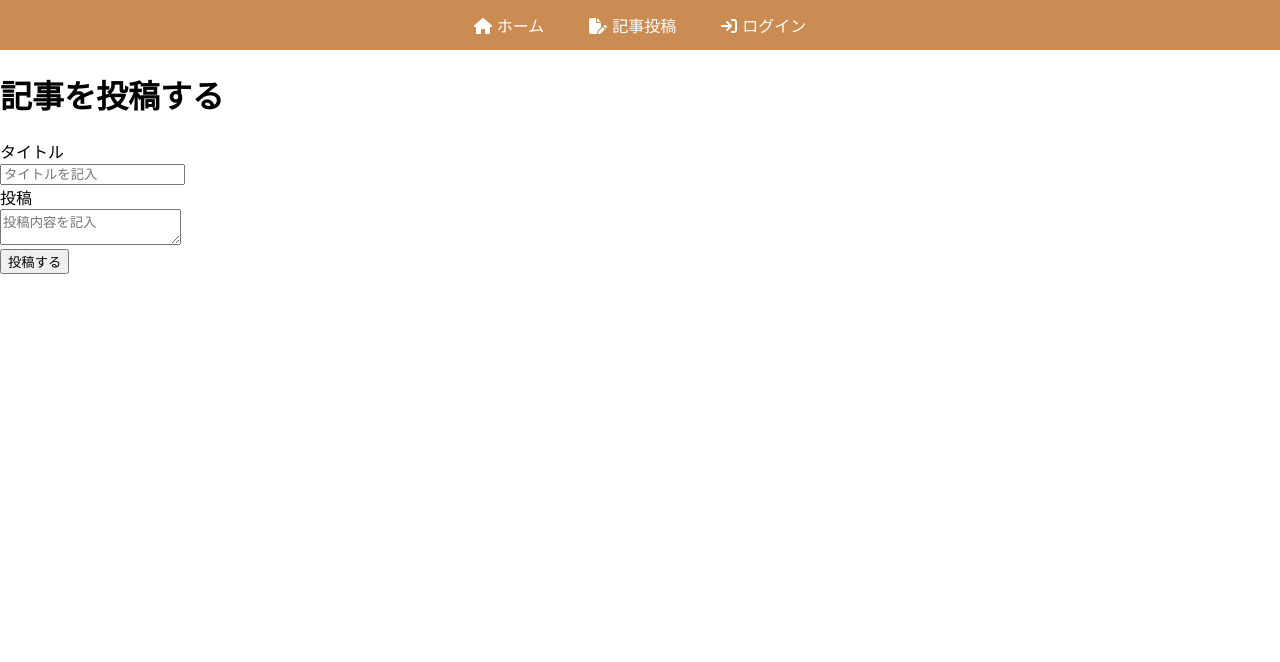
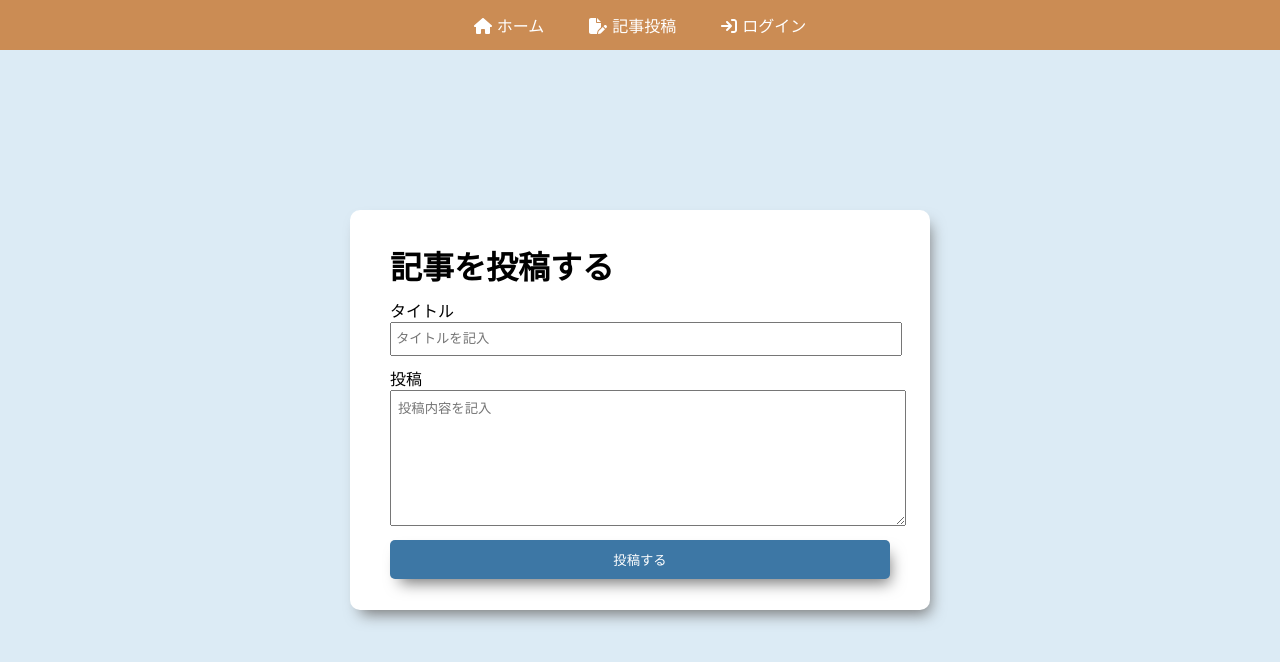
Before and after one commit to nao-United92/react-firebase-blog, a React (Create React App) app: page /createpost in a window 1280 px wide. Shown: the top 662 px of the page. Built offline with nearby package versions, Linux system fonts and the light colour scheme.

Commit message:
ブログ記事投稿にCSSを適用

```diff
--- a/src/components/CreatePost.css
+++ b/src/components/CreatePost.css
@@ -0,0 +1,53 @@
+.createPostPage {
+  display: flex;
+  align-items: center;
+  justify-content: center;
+  height: 90vh;
+}
+
+.postContainer {
+  background-color: white;
+  border-radius: 10px;
+  display: flex;
+  flex-direction: column;
+  justify-content: center;
+  height: 400px;
+  width: 500px;
+  gap: 10px;
+  padding: 0 40px;
+  box-shadow: 5px 9px 15px -5px #777777;
+}
+
+.postContainer h1 {
+  margin: 0;
+}
+
+.postContainer input {
+  width: 100%;
+  height: 30px;
+  outline: none;
+  padding: 0 4px;
+}
+
+.postContainer textarea {
+  width: 100%;
+  height: 120px;
+  outline: none;
+  padding: 7px;
+}
+
+.postButton {
+  padding: 10px 0;
+  background-color: #3d77a5;
+  border: none;
+  box-shadow: 5px 9px 15px -5px #777777;
+  color: white;
+  border-radius: 5px;
+  cursor: pointer;
+  transition: all 0.3s;
+}
+
+.postButton:hover {
+  transform: translateY(5px);
+  box-shadow: none;
+}
--- a/src/index.css
+++ b/src/index.css
@@ -5,6 +5,7 @@ body {
     sans-serif;
   -webkit-font-smoothing: antialiased;
   -moz-osx-font-smoothing: grayscale;
+  background-color: #dcebf5;
 }
 
 code {
```
